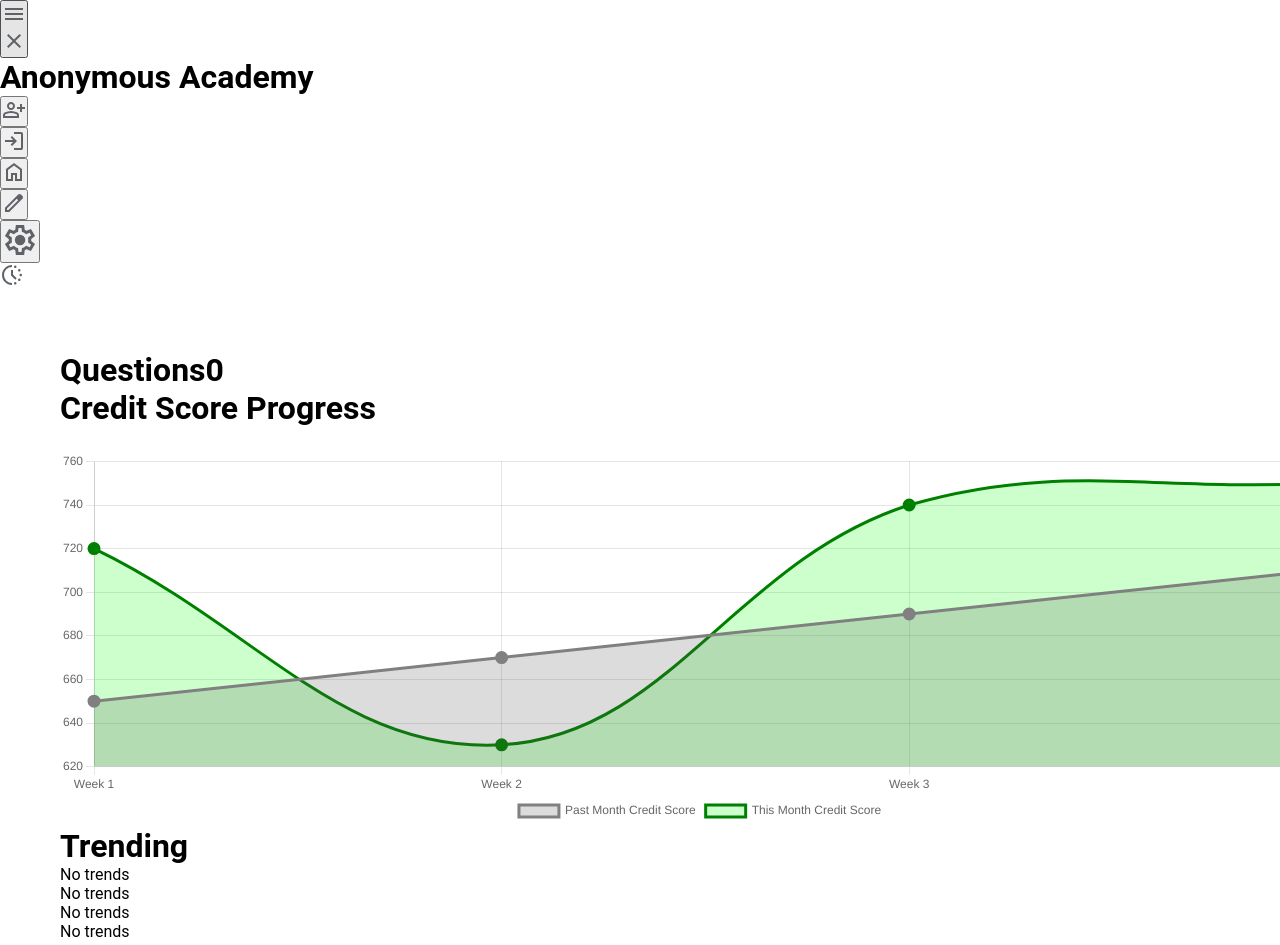
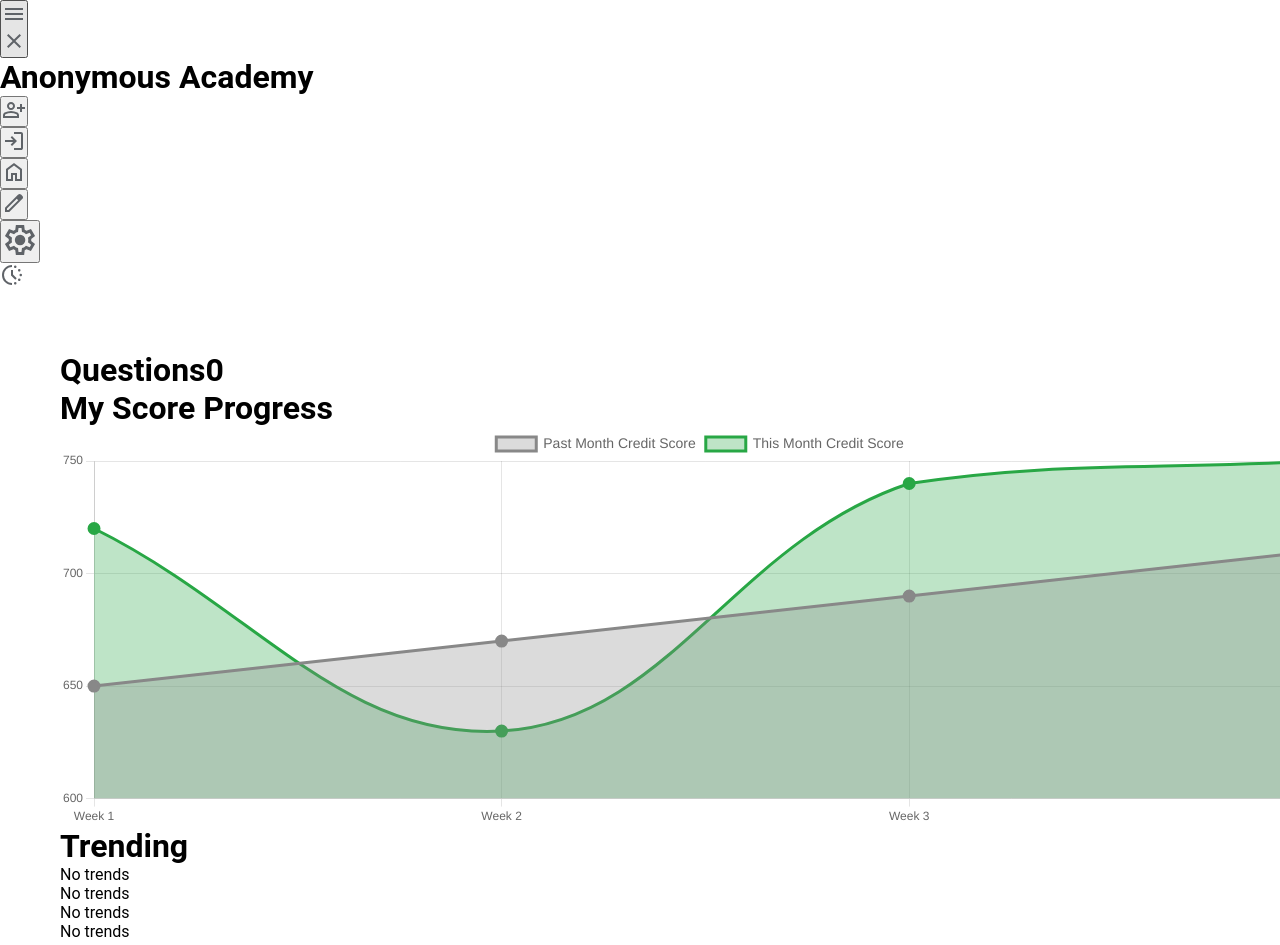
Before and after one commit to OHS-HBS-WorkStudy/the-anonymous-academy, a React (Create React App) app in the folder client/: page / in a window 1280 px wide. Shown: the top 945 px of the page. Built offline with nearby package versions, Linux system fonts and the light colour scheme.

Commit message:
Thread looks touch ups

```diff
--- a/client/src/CSS/Home.css
+++ b/client/src/CSS/Home.css
@@ -6,20 +6,15 @@
     grid-template-areas:
       "bento-box"
       "main-content";
-    max-width: calc(100vw - 60px);
+    width: 100%;
     height: fit-content;
     min-height: 100vh;
-    margin-top: 10px;
-    gap: 20px;
+    margin: 0 auto;
     padding-bottom: 80px;
     position: relative;
-    overflow: hidden;
+    overflow-x: hidden;
     justify-content: center;
     box-sizing: border-box;
-    padding-left: 0;
-    padding-right: 0;
-    margin-left: 60px;
-    margin-right: auto !important;
 }
 
 .questionsSection {
@@ -221,10 +216,10 @@
 }
 
 .grid-item-title {
-    font-size: 18px;
+    font-size: var(--font-size-lg);
     font-weight: 600;
     color: var(--color-text-tertiary) !important;
-    line-height: 1.3;
+    line-height: var(--line-height-heading);
     text-overflow: ellipsis;
     white-space: nowrap;
     overflow: hidden;
@@ -233,15 +228,16 @@
 }
 
 .grid-item-desc {
-    font-size: 14px;
+    font-size: var(--font-size-sm);
     color: var(--color-text-fouthy) !important;
-    line-height: 1.5;
+    line-height: var(--line-height-normal);
     text-overflow: ellipsis;
     overflow: hidden;
     display: -webkit-box;
     -webkit-line-clamp: 2;
     -webkit-box-orient: vertical;
     height: auto;
+    margin-bottom: 8px;
 }
 
 
@@ -274,7 +270,7 @@
     display: flex;
     align-items: center;
     gap: 6px;
-    margin-bottom: 6px;
+    margin-bottom: 8px;
 }
 
 .user-avatar {
@@ -285,13 +281,13 @@
 }
 
 .username {
-    font-size: 13px;
+    font-size: var(--font-size-sm) !important;
     font-weight: 600;
     color: var(--color-text-tertiary) !important;
 }
 
 .date-display {
-    font-size: 11px;
+    font-size: var(--font-size-xs) !important;
     color: var(--color-text-secondary);
     font-weight: normal;
 }
@@ -305,7 +301,7 @@
 .left-info {
     display: flex;
     flex-direction: column;
-    gap: 6px;
+    gap: 8px;
     align-items: flex-start;
     justify-content: flex-start;
     flex-shrink: 0;
@@ -319,7 +315,7 @@
     gap: 6px;
     align-items: center;
     color: #444;
-    font-size: 12px;
+    font-size: var(--font-size-xs) !important;
 }
 
 .vote-counter,
@@ -360,12 +356,12 @@
 
 .grid-item-tags {
     background-color: #e0e0e0;
-    padding: 6px 8px;
+    padding: 4px 6px;
     border-radius: 16px;
     transform: scale(0.9);
     cursor: pointer;
     max-width: fit-content;
-    font-size: 0.8rem;
+    font-size: var(--font-size-xs) !important;
 
     color: var(--clr-surface-tonal-a10);
     font-weight: 500;
--- a/client/src/CSS/Main.css
+++ b/client/src/CSS/Main.css
@@ -60,6 +60,23 @@
 
   --newThread-button: #406abf;
   --newThread-button-hover: #5a79c6;
+
+  --font-size-xs: 12px;   /* Extra small */
+  --font-size-sm: 14px;   /* Small */
+  --font-size-md: 16px;   /* Medium */
+  --font-size-lg: 18px;   /* Large */
+  --font-size-xl: 24px;   /* Extra Large */
+  --font-size-xxl: 32px;  /* Extra Extra Large */
+
+  /* Font Weights */
+  --font-weight-normal: 400;   /* Regular weight */
+  --font-weight-semibold: 600; /* Semi-bold weight */
+  --font-weight-bold: 700;     /* Bold weight */
+
+  /* Line Heights */
+  --line-height-normal: 1.5;
+  --line-height-heading: 1.25;
+--line-height-paragraph: 1.75;
   }
 
 
--- a/client/src/modules/BentoBox.js
+++ b/client/src/modules/BentoBox.js
@@ -10,7 +10,7 @@ export default function BentoBox() {
       <div className="limiter">
       <div class="top-grid">
           <div className="credit-scorepro-container">
-            <h1>Credit Score Progress</h1>
+            <h1>My Score Progress</h1>
             <div className="credit-scorepro-content">
               <MyAnimatedLineChart />
             </div>
@@ -37,10 +37,7 @@ export default function BentoBox() {
           <div className="your-threads-container">
             <h1>Your Threads</h1>
             <div className="your-threads-content">
-              <p>No threads created yet</p>
-              <p>No threads created yet</p>
-              <p>No threads created yet</p>
-              <p>No threads created yet</p>
+              <p>Start a new thread!</p>
             </div>
           </div>
         </div>
--- a/client/src/modules/I-Candy/Chart.js
+++ b/client/src/modules/I-Candy/Chart.js
@@ -13,6 +13,7 @@ import {
   ArcElement
 } from 'chart.js';
 
+// Register Chart.js components to be used for the line chart
 ChartJS.register(
   CategoryScale,
   LinearScale,
@@ -26,62 +27,96 @@ ChartJS.register(
 );
 
 export default function MyAnimatedLineChart() {
+  // Ref for the chart instance
   const chartRef = useRef(null);
 
+  // Labels for the X-axis (weeks)
   const labels = ['Week 1', 'Week 2', 'Week 3', 'Week 4'];
 
+  // Data for the chart
   const data = {
-    labels: labels,
+    labels: labels, // Weeks
     datasets: [
       {
-        label: 'Past Month Credit Score',
-        data: [650, 670, 690, 710],
-        borderColor: 'gray',
-        backgroundColor: 'rgba(81, 81, 81, 0.2)',
+        label: 'Past Month Credit Score', // Label for past month dataset
+        data: [650, 670, 690, 710], // Past month data
+        borderColor: '#888888', // Light gray for past data
+        backgroundColor: 'rgba(136, 136, 136, 0.3)', // Semi-transparent fill
+        borderWidth: 3,
+        pointRadius: 5, // Point size
+        pointBackgroundColor: '#888888', // Point color
+        pointBorderColor: '#888888',
+        fill: true, // Fill under the line
+        tension: 0.4, // Smoothing the line
+      },
+      {
+        label: 'This Month Credit Score', // Label for current month dataset
+        data: [720, 630, 740, 750], // Current month data
+        borderColor: '#28a745', // Green for current data
+        backgroundColor: 'rgba(40, 167, 69, 0.3)', // Semi-transparent green fill
         borderWidth: 3,
         pointRadius: 5,
-        pointBackgroundColor: 'gray',
-        pointBorderColor: 'gray',
-        fill: true,
-        tension: 0.4,
-      },
-      {
-        label: 'This Month Credit Score',
-        data: [720, 630, 740, 750],
-        borderColor: 'green',
-        backgroundColor: 'rgba(0, 255, 0, 0.2)',
-        borderWidth: 3,
-        pointRadius: 5,
-        pointBackgroundColor: 'green',
-        pointBorderColor: 'green',
-        fill: true,
-        tension: 0.4,
+        pointBackgroundColor: '#28a745',
+        pointBorderColor: '#28a745',
+        fill: true, // Fill under the line
+        tension: 0.4, // Smoothing the line
       },
     ],
   };
 
+  // Options to customize chart behavior and appearance
   const options = {
-    responsive: true,
-    maintainAspectRatio: false,
+    responsive: true, // Make the chart responsive to screen size
+    maintainAspectRatio: false, // Allow chart to stretch
     plugins: {
-      title: {
-        display: true,
+      legend: {
+        position: 'top', // Position legend at the bottom
+        labels: {
+          font: {
+            size: 14, // Larger font size for legend items
+          },
+        },
       },
-      legend: {
-        position: 'bottom',
+      tooltip: {
+        callbacks: {
+          label: (tooltipItem) => {
+            const label = tooltipItem.dataset.label || '';
+            const value = tooltipItem.raw;
+            return `${label}: ${value}`;
+          },
+        },
       },
     },
     animation: {
-      duration: 1900,
-      easing: 'easeInOutQuart',
-      onComplete: () => {
-        console.log('Animation Completed');
+      duration: 1500, // Animation duration
+      easing: 'easeInOutQuart', // Smooth animation effect
+    },
+    scales: {
+      y: {
+        beginAtZero: false, // Ensure the Y-axis doesn't start at zero
+        ticks: {
+          stepSize: 50,
+        },
+      },
+    },
+    hover: {
+      mode: 'nearest',
+      intersect: true,
+      onHover: (event, chartElement) => {
+        if (chartElement.length > 0) {
+          const { datasetIndex, index } = chartElement[0];
+          const datasetLabel = data.datasets[datasetIndex].label;
+          const week = data.labels[index];
+          const score = data.datasets[datasetIndex].data[index];
+          console.log(`Hovered over ${datasetLabel}: Week ${week} - Score: ${score}`);
+        }
       },
     },
   };
 
   return (
     <div style={{ width: '100%', height: '400px' }}>
+      {/* Line chart with provided data and options */}
       <Line ref={chartRef} data={data} options={options} />
     </div>
   );
```
